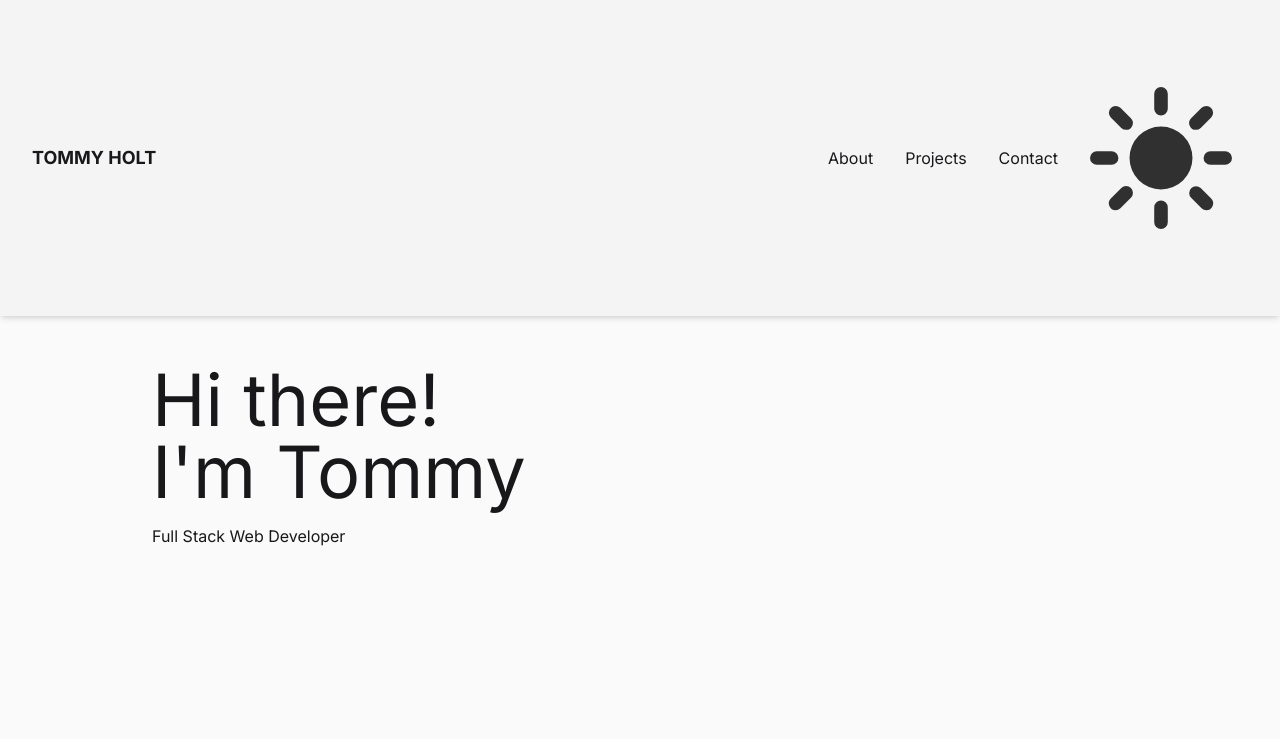
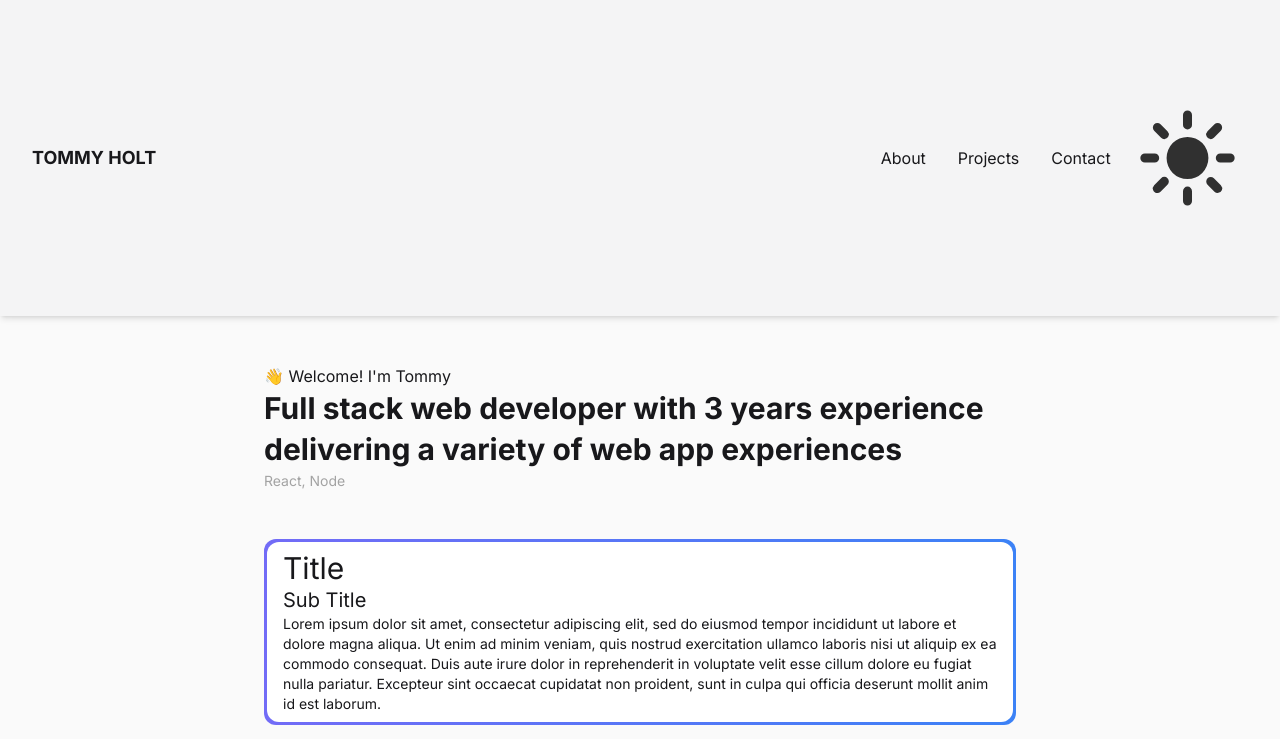
Before and after one commit to atTommy98/portfolio-website, a Next.js app: page / in a window 1280 px wide. Shown: the top 739 px of the page. Built offline with nearby package versions, Linux system fonts and the light colour scheme; no server answers.

Commit message:
Added About Cards with animated borders

```diff
--- a/src/app/globals.css
+++ b/src/app/globals.css
@@ -52,4 +52,15 @@
 }
 
 @layer components {
+  .card--title {
+    @apply text-3xl;
+  }
+
+  .card--subtitle {
+    @apply text-xl;
+  }
+
+  .card--text {
+    @apply text-sm;
+  }
 }
--- a/src/components/About.tsx
+++ b/src/components/About.tsx
@@ -1,10 +1,20 @@
+import AboutCard from "./AboutCard";
+
 export default function About() {
   return (
-    <div className="w-full h-[92.5vh] flex justify-center">
-      <div className="w-[80%] py-12 px-6">
-        <h1 className="">Hi there!</h1>
-        <h1 className="">I&apos;m Tommy</h1>
-        <h6 className="mt-4">Full Stack Web Developer</h6>
+    <div className="w-full h-fit flex justify-center">
+      <div className="w-[80%] max-w-[800px] py-12 px-6">
+        <h4 className="">👋 Welcome! I&apos;m Tommy</h4>
+        <h2 className="leading-snug font-bold">
+          Full stack web developer with 3 years experience delivering a variety
+          of web app experiences
+        </h2>
+        <h6 className="text-sm text-neutral-400">React, Node</h6>
+        <div className="mt-12">
+          <AboutCard />
+          <AboutCard />
+          <AboutCard />
+        </div>
       </div>
     </div>
   );
--- /dev/null
+++ b/src/components/AboutCard.tsx
@@ -0,0 +1,21 @@
+function AboutCard() {
+  return (
+    <div className="w-full bg-gradient-to-r from-red-500 via-purple-500 to-blue-500 bg-[length:400%_400%] animate-border rounded-xl p-[3px] my-4">
+      <div className="w-full h-full rounded-xl bg-white px-4 py-2">
+        <h1 className="card--title">Title</h1>
+        <h3 className="card--subtitle">Sub Title</h3>
+        <p className="card--text">
+          Lorem ipsum dolor sit amet, consectetur adipiscing elit, sed do
+          eiusmod tempor incididunt ut labore et dolore magna aliqua. Ut enim ad
+          minim veniam, quis nostrud exercitation ullamco laboris nisi ut
+          aliquip ex ea commodo consequat. Duis aute irure dolor in
+          reprehenderit in voluptate velit esse cillum dolore eu fugiat nulla
+          pariatur. Excepteur sint occaecat cupidatat non proident, sunt in
+          culpa qui officia deserunt mollit anim id est laborum.
+        </p>
+      </div>
+    </div>
+  );
+}
+
+export default AboutCard;
--- a/src/components/ThemeButton.tsx
+++ b/src/components/ThemeButton.tsx
@@ -41,7 +41,7 @@ export default function ThemeButton() {
   }, [loading, setLoading, setImage]);
 
   return (
-    <div className="relative h-1/2 m-2 cursor-pointer">
+    <div className="relative h-1/3 m-2 cursor-pointer">
       <Image
         alt="Moon or sun icon based on currently set theme"
         className={`relative h-full w-full dark:invert ${
--- a/tailwind.config.ts
+++ b/tailwind.config.ts
@@ -9,11 +9,11 @@ const config: Config = {
   ],
   theme: {
     screens: {
-      'sm': '640px',
-      'md': '768px',
-      'lg': '1024px',
-      'xl': '1280px',
-      '2xl': '1536px'
+      sm: "640px",
+      md: "768px",
+      lg: "1024px",
+      xl: "1280px",
+      "2xl": "1536px",
     },
     extend: {
       backgroundImage: {
@@ -26,9 +26,14 @@ const config: Config = {
           "0%, 100%": { transform: "rotate(-5deg)" },
           "50%": { transform: "rotate(5deg)" },
         },
+        border: {
+          "0%, 100%": { backgroundPosition: "0% 50%" },
+          "50%": { backgroundPosition: "100% 50%" },
+        },
       },
       animation: {
         wiggle: "wiggle 150ms ease-in-out",
+        border: "border 4s ease infinite",
       },
     },
   },
```
Also changed, not shown: src/components/ProjectCard.tsx (added).
